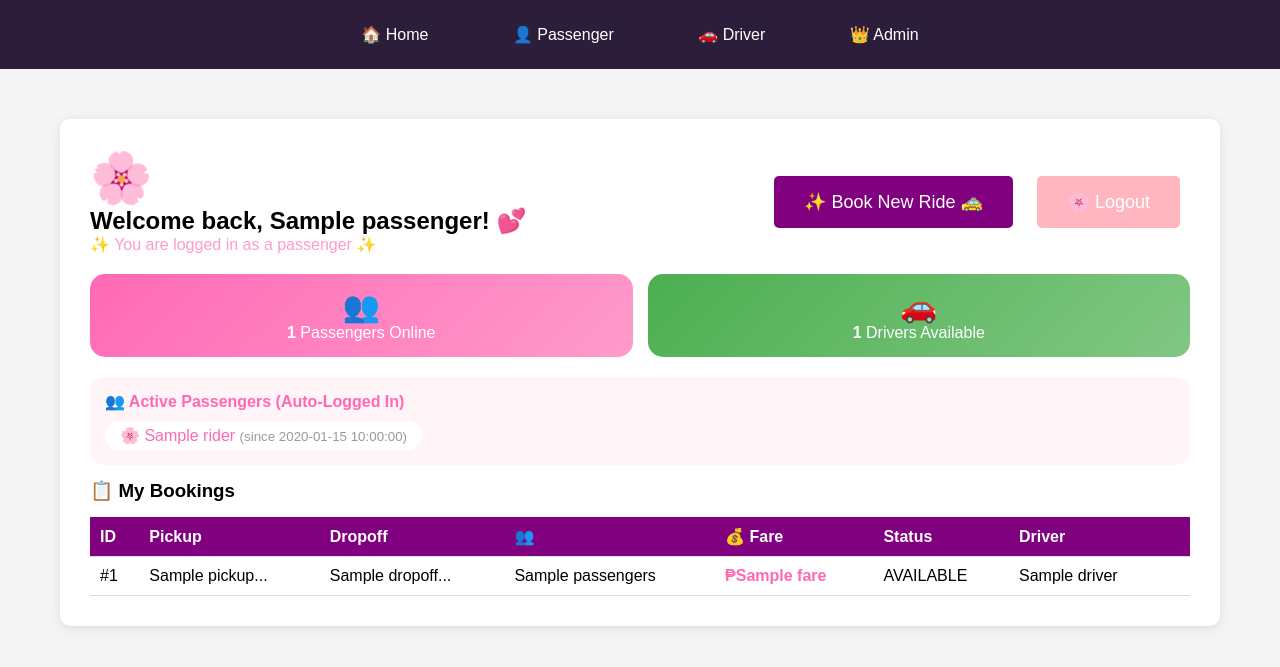
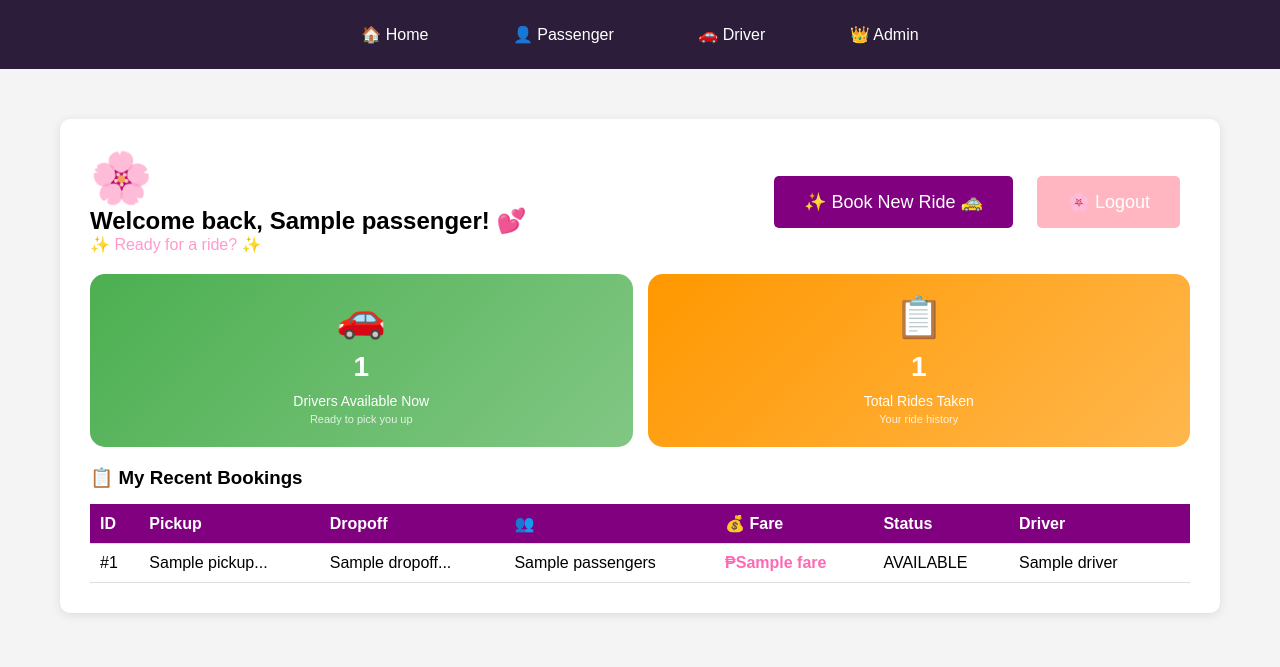
Before and after one commit to mariew999/Tapcy, a Flask app: template templates/passenger_dashboard.html in a window 1280 px wide. Shown: the top 667 px of the page. Run offline with Flask 3, Linux system fonts and the light colour scheme; the template is opened without the code that fills it: most values are stand-ins (such as "Sample title", 1, 10 or a date in 2020).

Commit message:
Update passenger_dashboard.html

```diff
--- a/templates/passenger_dashboard.html
+++ b/templates/passenger_dashboard.html
@@ -6,44 +6,34 @@
         <div>
             <div class="emoji">🌸</div>
             <h2>Welcome back, {{ passenger.name }}! 💕</h2>
-            <p style="color: #ff9bcb;">✨ You are logged in as a passenger ✨</p>
+            <p style="color: #ff9bcb;">✨ Ready for a ride? ✨</p>
         </div>
         <div>
-            <!-- BOOK NEW RIDE BUTTON -->
             <a href="{{ url_for('views.book_ride') }}" class="btn">✨ Book New Ride 🚕</a>
             <a href="{{ url_for('views.passenger_logout') }}" class="btn" style="background: #ffb6c1;">🌸 Logout</a>
         </div>
     </div>
 
-    <!-- STATS SECTION - shows online counts -->
-    <div style="display: grid; grid-template-columns: repeat(auto-fit, minmax(200px, 1fr)); gap: 15px; margin: 20px 0;">
-        <div style="background: linear-gradient(135deg, #ff69b4, #ff9bcb); padding: 15px; border-radius: 15px; text-align: center; color: white;">
-            <div style="font-size: 30px;">👥</div>
-            <div><strong>{{ active_riders_count }}</strong> Passengers Online</div>
+    <!-- TWO STATS CARDS -->
+    <div style="display: grid; grid-template-columns: repeat(2, 1fr); gap: 15px; margin: 20px 0;">
+        <!-- CARD 1: Available Drivers -->
+        <div style="background: linear-gradient(135deg, #4caf50, #81c784); padding: 20px; border-radius: 15px; text-align: center; color: white;">
+            <div style="font-size: 40px;">🚗</div>
+            <div style="font-size: 28px; font-weight: bold; margin: 10px 0;">{{ available_drivers_count }}</div>
+            <div style="font-size: 14px;">Drivers Available Now</div>
+            <small style="font-size: 11px; opacity: 0.8;">Ready to pick you up</small>
         </div>
-        <div style="background: linear-gradient(135deg, #4caf50, #81c784); padding: 15px; border-radius: 15px; text-align: center; color: white;">
-            <div style="font-size: 30px;">🚗</div>
-            <div><strong>{{ available_drivers_count }}</strong> Drivers Available</div>
+
+        <!-- CARD 2: Total Rides -->
+        <div style="background: linear-gradient(135deg, #ff9800, #ffb74d); padding: 20px; border-radius: 15px; text-align: center; color: white;">
+            <div style="font-size: 40px;">📋</div>
+            <div style="font-size: 28px; font-weight: bold; margin: 10px 0;">{{ passenger.total_bookings }}</div>
+            <div style="font-size: 14px;">Total Rides Taken</div>
+            <small style="font-size: 11px; opacity: 0.8;">Your ride history</small>
         </div>
     </div>
 
-    <!-- ACTIVE PASSENGERS LIST -->
-    {% if active_riders %}
-    <div style="background: #fff5f8; padding: 15px; border-radius: 15px; margin: 15px 0;">
-        <h4 style="color: #ff69b4;">👥 Active Passengers (Auto-Logged In)</h4>
-        <div style="display: flex; flex-wrap: wrap; gap: 10px; margin-top: 10px;">
-            {% for rider in active_riders %}
-            <span style="background: white; padding: 5px 15px; border-radius: 20px; color: #ff69b4;">
-                🌸 {{ rider.name }}
-                <small style="color: #999;">(since {{ rider.login_time }})</small>
-            </span>
-            {% endfor %}
-        </div>
-    </div>
-    {% endif %}
-
-    <!-- BOOKINGS HISTORY TABLE - shows all passenger's rides -->
-    <h3>📋 My Bookings</h3>
+    <h3>📋 My Recent Bookings</h3>
     {% if bookings %}
     <div style="overflow-x: auto;">
          <table style="width: 100%; border-collapse: collapse;">
@@ -57,7 +47,7 @@
                     <th style="padding: 10px;">Status</th>
                     <th style="padding: 10px;">Driver</th>
                     <th style="padding: 10px;"></th>
-                  </tr>
+                </tr>
             </thead>
             <tbody>
                 {% for b in bookings %}
@@ -72,7 +62,6 @@
                     </td>
                     <td style="padding: 10px;">{{ b.driver or '🌸 Waiting...' }}</td>
                     <td style="padding: 10px;">
-                        <!-- CANCEL BOOKING - only available for pending rides -->
                         {% if b.status == 'pending' %}
                         <a href="{{ url_for('views.cancel_booking', booking_id=b.id) }}" style="color: #ffb6c1;" onclick="return confirm('Cancel this booking? 💔')">Cancel</a>
                         {% endif %}
```
